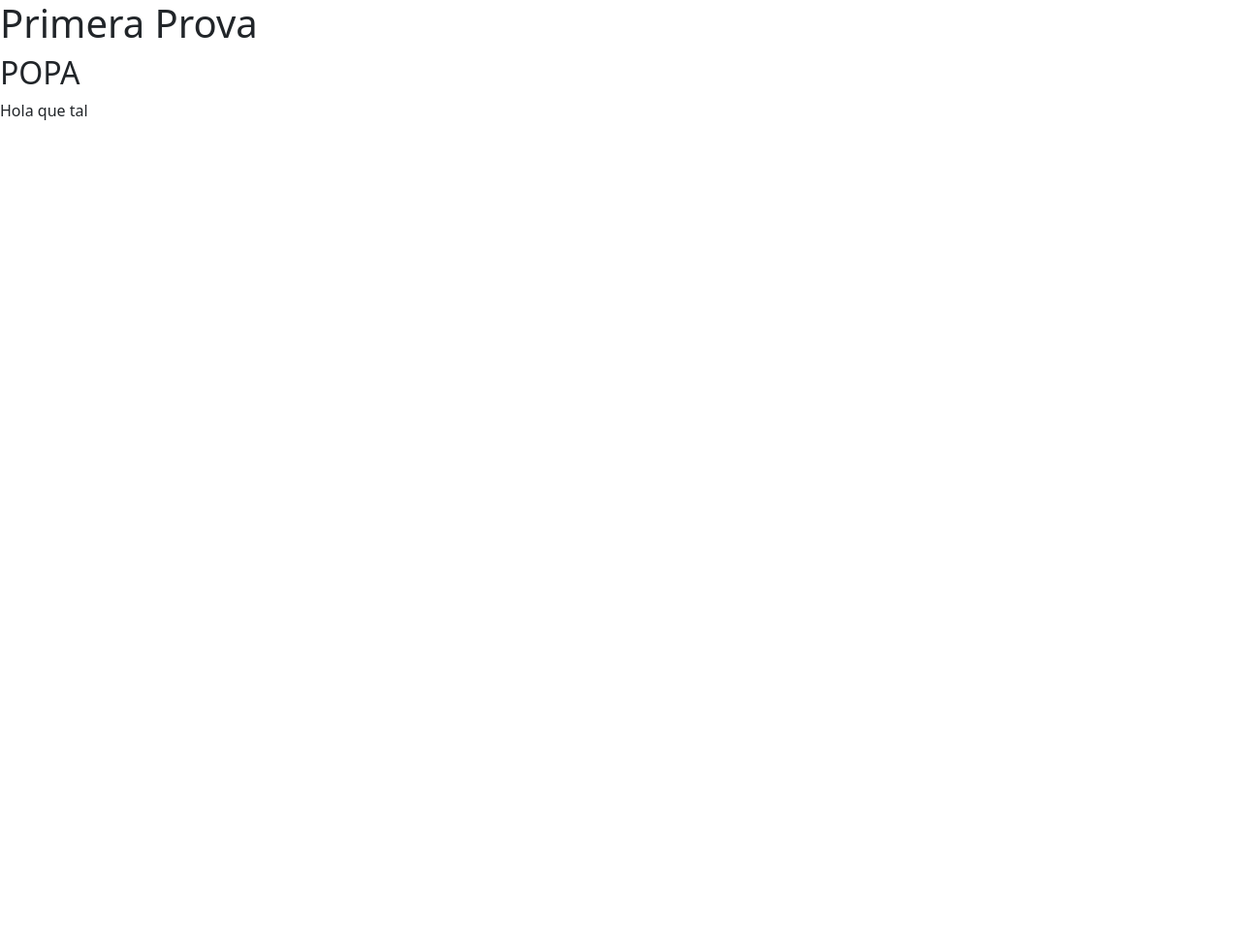
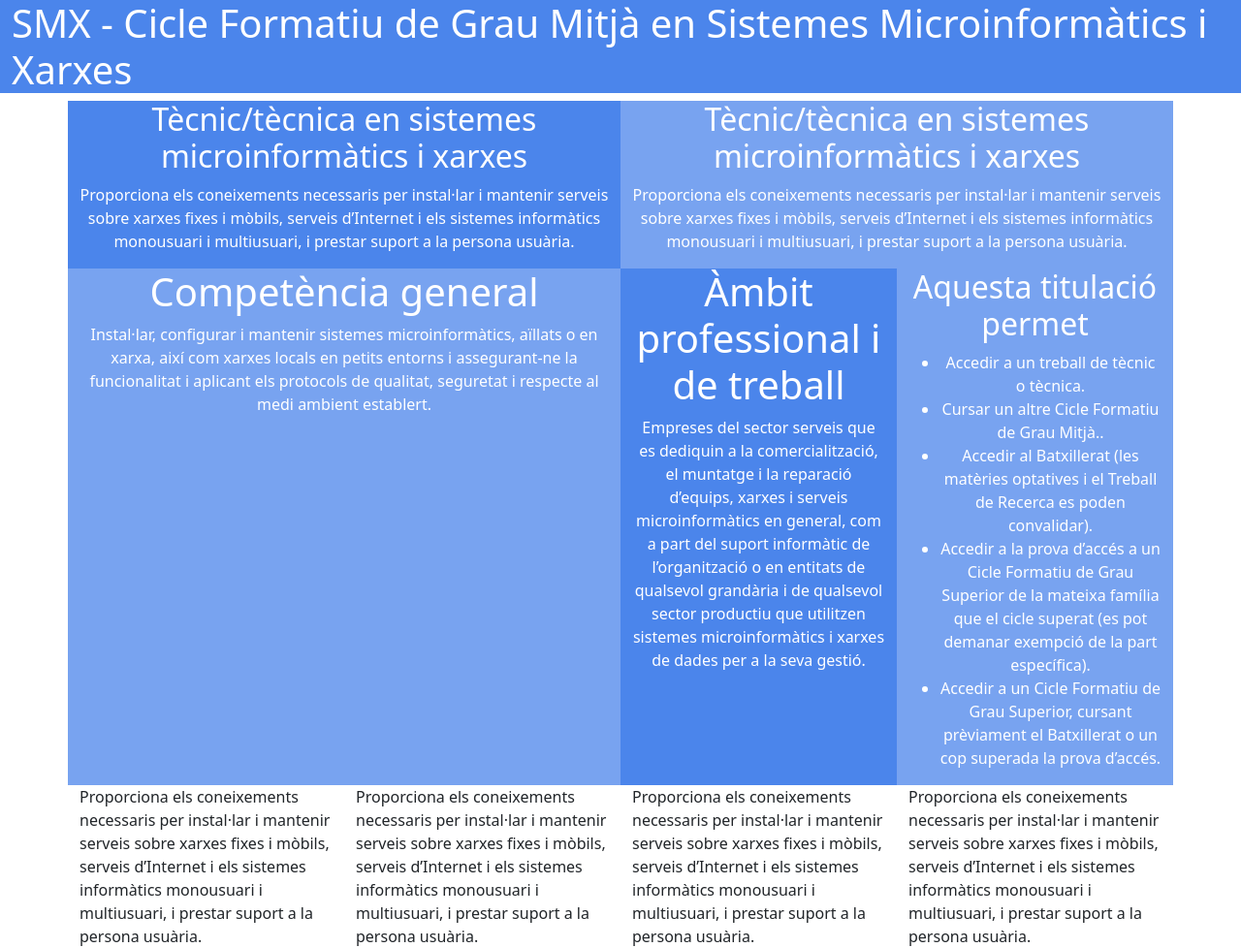
Before and after one commit to oliverpaal/ProjecteBOOTSTRAP, a plain HTML site: page index.html in a window 1280 px wide. Shown: the whole page at 97% size. Before the commit the page ends 800 px from the top, so only its background shows below. Drawn offline with Linux system fonts and the light colour scheme.

Commit message:
classe containers i girds

```diff
--- /dev/null
+++ b/css/estils.css
@@ -0,0 +1,14 @@
+.dual {
+    background-color: rgb(31, 103, 231);
+    color: white;
+}
+.dual80{
+    background-color: rgb(31, 103, 231);
+    color: white;
+    opacity: 0.8;
+}
+.dual60{
+    background-color: rgb(31, 103, 231);
+    color: white;
+    opacity: 0.6;
+}
--- a/index.html
+++ b/index.html
@@ -5,11 +5,62 @@
     <meta name="viewport" content="width=device-width, initial-scale=1.0">
     <title>Document</title>
     <link rel="stylesheet" href="./css/cssBS/bootstrap.min.css">
+    <link rel="stylesheet" href="./css/estils.css">
 </head>
 <body>
-    <h1>Primera Prova</h1>
-    <h2>POPA</h2>
-    <p>Hola que tal</p>
+    <div class="container-fluid dual80">
+    <h1>SMX - Cicle Formatiu de Grau Mitjà en Sistemes Microinformàtics i Xarxes</h1>
+    </div>
+    <main>
+        <!---INFO PRINCIPAL--->
+        <div class="container text-center">
+                <div class="row">
+                  <div class="col-md dual80">
+                        <h2> Tècnic/tècnica en sistemes microinformàtics i xarxes</h2>
+                        <p>Proporciona els coneixements necessaris per instal·lar i mantenir serveis sobre xarxes fixes i mòbils, serveis d’Internet i els sistemes informàtics monousuari i multiusuari, i prestar suport a la persona usuària.</p>
+                  </div>
+                  <div class="col-md dual60">
+                        <h2> Tècnic/tècnica en sistemes microinformàtics i xarxes</h2>
+                        <p>Proporciona els coneixements necessaris per instal·lar i mantenir serveis sobre xarxes fixes i mòbils, serveis d’Internet i els sistemes informàtics monousuari i multiusuari, i prestar suport a la persona usuària.</p>
+                        </div>
+                  </div>
+
+        </div>
+
+     <!---INFO SECUNDARIA-->
+     <div class="container text-center">
+        <div class="row">
+          <div class="col-sm-4 col-md-6 dual60">
+            <h1>Competència general</h1>
+            <p>Instal·lar, configurar i mantenir sistemes microinformàtics, aïllats o en xarxa, així com xarxes locals en petits entorns i assegurant-ne la funcionalitat i aplicant els protocols de qualitat, seguretat i respecte al medi ambient establert.
+            </p>
+          </div>
+          <div class="col-sm-4 col-md-3 dual80">
+            <h1>Àmbit professional i de treball</h1>
+            <p>Empreses del sector serveis que es dediquin a la comercialització, el muntatge i la reparació d’equips, xarxes i serveis microinformàtics en general, com a part del suport informàtic de l’organització o en entitats de qualsevol grandària i de qualsevol sector productiu que utilitzen sistemes microinformàtics i xarxes de dades per a la seva gestió.
+            </p>
+          </div>
+          <div class="col-sm-4 col-md-3 dual60">
+            <h2>Aquesta titulació permet</h2>
+            <ul>
+               <li>Accedir a un treball de tècnic o tècnica.</li>
+               <li>Cursar un altre Cicle Formatiu de Grau Mitjà..</li>
+               <li>Accedir al Batxillerat (les matèries optatives i el Treball de Recerca es poden convalidar).</li>
+               <li>Accedir a la prova d’accés a un Cicle Formatiu de Grau Superior de la mateixa família que el cicle superat (es pot demanar exempció de la part específica).</li>
+               <li>Accedir a un Cicle Formatiu de Grau Superior, cursant prèviament el Batxillerat o un cop superada la prova d’accés.</li>
+            </ul>
+          </div>
+        </div>
+      </div>
+      <div class="container">
+        <div class="row row-cols-2 row-cols-md-4">
+          <div class="col">Proporciona els coneixements necessaris per instal·lar i mantenir serveis sobre xarxes fixes i mòbils, serveis d’Internet i els sistemes informàtics monousuari i multiusuari, i prestar suport a la persona usuària.</div>
+          <div class="col">Proporciona els coneixements necessaris per instal·lar i mantenir serveis sobre xarxes fixes i mòbils, serveis d’Internet i els sistemes informàtics monousuari i multiusuari, i prestar suport a la persona usuària.</div>
+          <div class="col">Proporciona els coneixements necessaris per instal·lar i mantenir serveis sobre xarxes fixes i mòbils, serveis d’Internet i els sistemes informàtics monousuari i multiusuari, i prestar suport a la persona usuària.</div>
+          <div class="col">Proporciona els coneixements necessaris per instal·lar i mantenir serveis sobre xarxes fixes i mòbils, serveis d’Internet i els sistemes informàtics monousuari i multiusuari, i prestar suport a la persona usuària.</div>
+        </div>
+      </div>
+    </main>
     <script src="./js/jsBS/bootstrap.bundle.min.js"></script>
 </body>
 </html>
```
